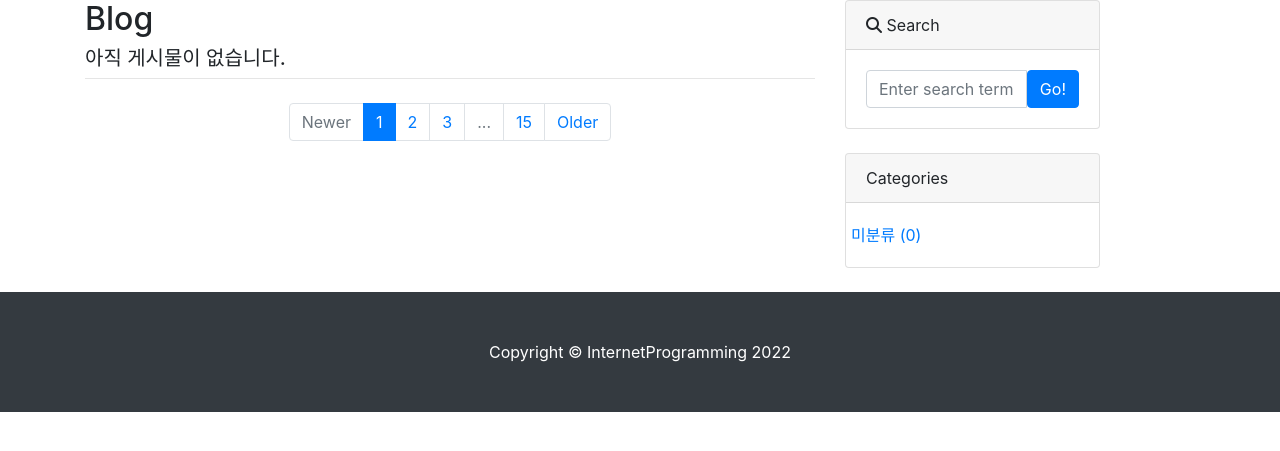
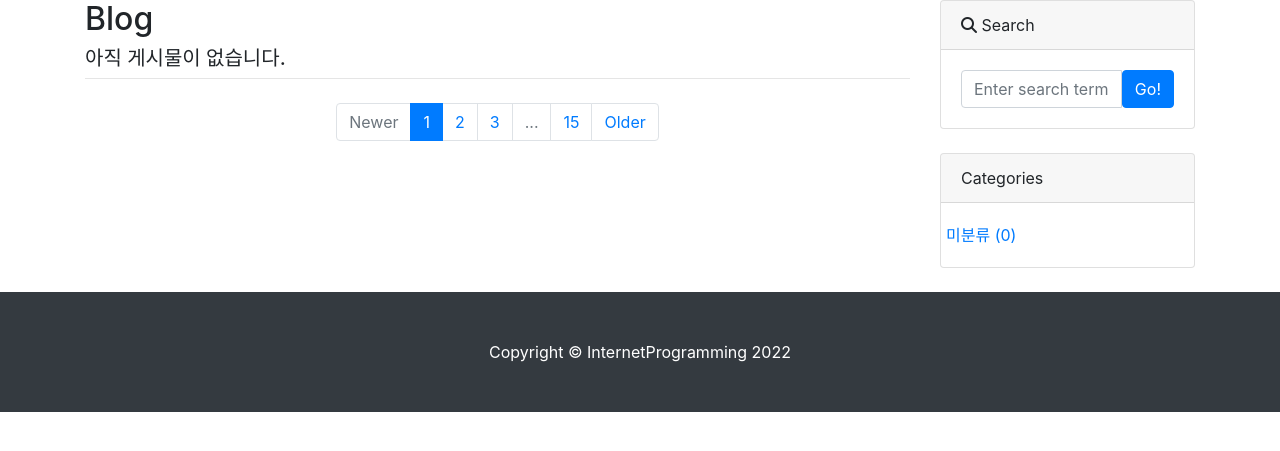
Before and after one commit to twosky0202/Django22, a Django app: page /blog/ in a window 1280 px wide. Shown: the part 56-507 px from the top of the page. Run offline with Django 4.2, Linux system fonts and the light colour scheme; data that the repository does not hold is empty; some libraries are stand-ins or nearby versions.

Commit message:
오타 수정

```diff
--- a/blog/templates/blog/base.html
+++ b/blog/templates/blog/base.html
@@ -13,7 +13,7 @@
     {% include 'blog/navbar.html' %}
     <div class="container">
       <div class="row">
-        <div class="col-md-8 com-lg-9" id="main-area">
+        <div class="col-md-8 col-lg-9" id="main-area">
           {% block main_area %}
           {% endblock %}
         </div>
```
